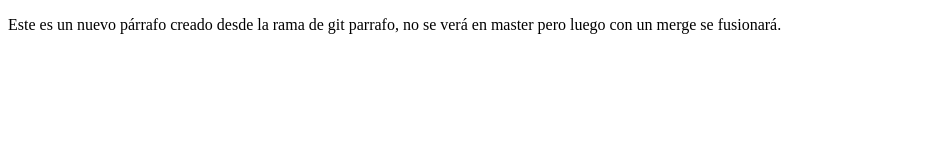
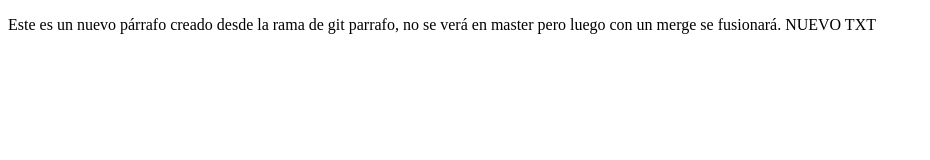
Before and after one commit to afsanchez04/web-code-git, a plain HTML site: page index.html in a window 1280 px wide. Shown: the whole page, without its empty margins (0-930 px from the left). Drawn offline with Linux system fonts and the light colour scheme.

Commit message:
Nuevo texto al final del parrafo

```diff
--- a/index.html
+++ b/index.html
@@ -7,7 +7,7 @@
 </head>
 <body>
 
-    <p>Este es un nuevo párrafo creado desde la rama de git parrafo, no se verá en master pero luego con un merge se fusionará.</p>
+    <p>Este es un nuevo párrafo creado desde la rama de git parrafo, no se verá en master pero luego con un merge se fusionará. NUEVO TXT</p>
 
 </body>
 </html>
```
